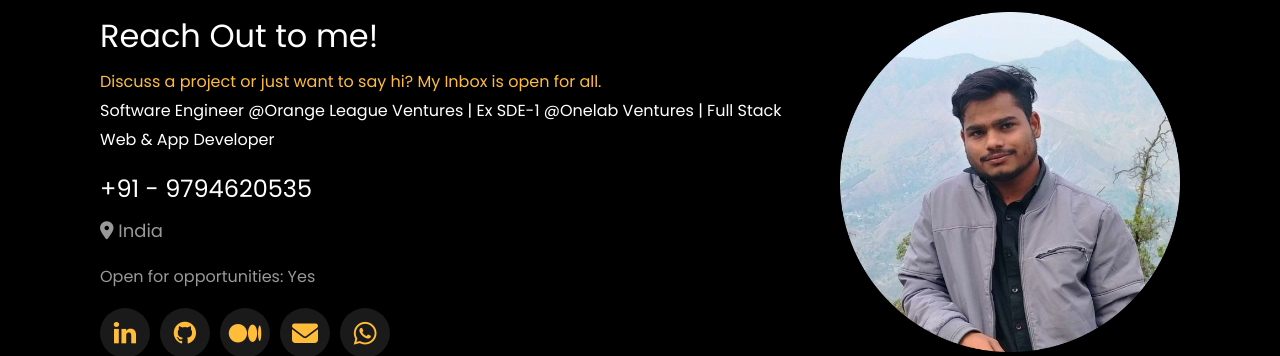
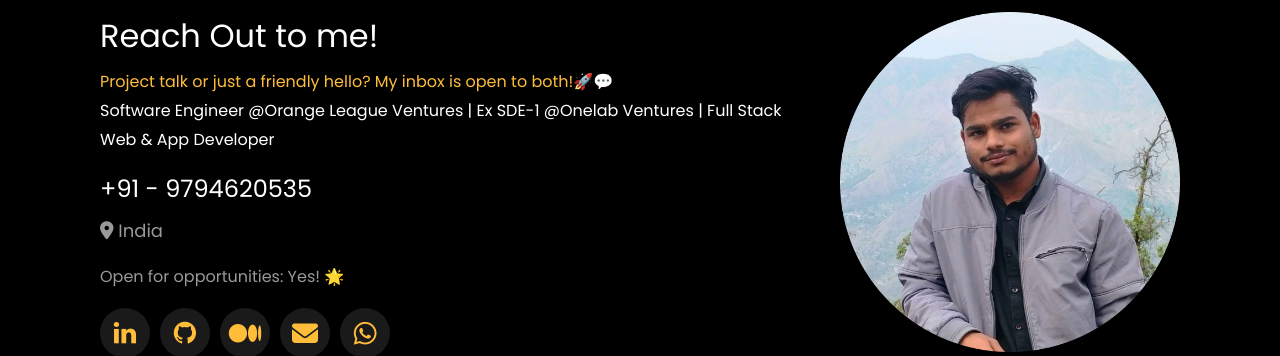
Before and after one commit to kushwaha971/Portfolio, a plain HTML site: page index.html in a window 1280 px wide. Shown: the part 5630-5986 px from the top of the page. Drawn offline with nearby package versions, Linux system fonts and the light colour scheme; animation ran at ten frames a second; files whose address does not match are found by name.

Commit message:
update text

```diff
--- a/index.html
+++ b/index.html
@@ -10,6 +10,8 @@
     <link rel="icon" type="image/x-icon" href="./images/icon.png">
     <meta property="og:locale" content="en_IN" />
     <meta name="robots" content="index, follow" >
+	<meta name="url" content="https://akashkushwaha.tech/" />
+	<link rel="canonical" href="https://akashkushwaha.tech/" />
 
       <meta property="og:type" content="website" />
       <meta property="og:author" content="Akash Kushwaha" />
@@ -522,7 +524,7 @@
 			<div class="col-md-7 heading-section text-center ftco-animate">
 			  <h1 class="big big-2">Blogs</h1>
 			  <h2 class="mb-4">Blogs</h2>
-			  <p>With Love for Developing cool stuff, I love to write and teach others what I have learnt.</p>
+			  <p>I'm all about creating cool stuff and sharing knowledge, I love to write and teach others what I have learnt.</p>
 			</div>
 		  </div>
 		  <div class="row">
@@ -584,11 +586,11 @@
 			</div>
 		  <div class="col-md-8">
 			<h2 style="font-size: xx-large;">Reach Out to me!</h2>
-			<span style="color: #ffbd39;">Discuss a project or just want to say hi? My Inbox is open for all.</span>
+			<span style="color: #ffbd39;">Project talk or just a friendly hello? My inbox is open to both!🚀💬</span>
 			<p style="color: white;">Software Engineer @Orange League Ventures | Ex SDE-1 @Onelab Ventures | Full Stack Web & App Developer</p>
 			<h2 style="font-size: x-large;">+91 - 9794620535</h2>
 			<p style="font-size:large;"><i class="fa-solid fa-location-dot"></i> <span class="position">India</span></p>
-			<p>Open for opportunities: Yes</p>
+			<p>Open for opportunities: Yes! 🌟</p>
 			<ul class="ftco-footer-social list-unstyled d-flex mb-4">
 			  <li class="ftco-animate"><a href="https://www.linkedin.com/in/akash-kushwaha-250949224/" target="_blank"><span class="icon-linkedin"></span></a></li>
 			  <li class="ftco-animate"><a href="https://github.com/kushwaha971" target="_blank"><span class="icon-github"></span></a></li>
```
